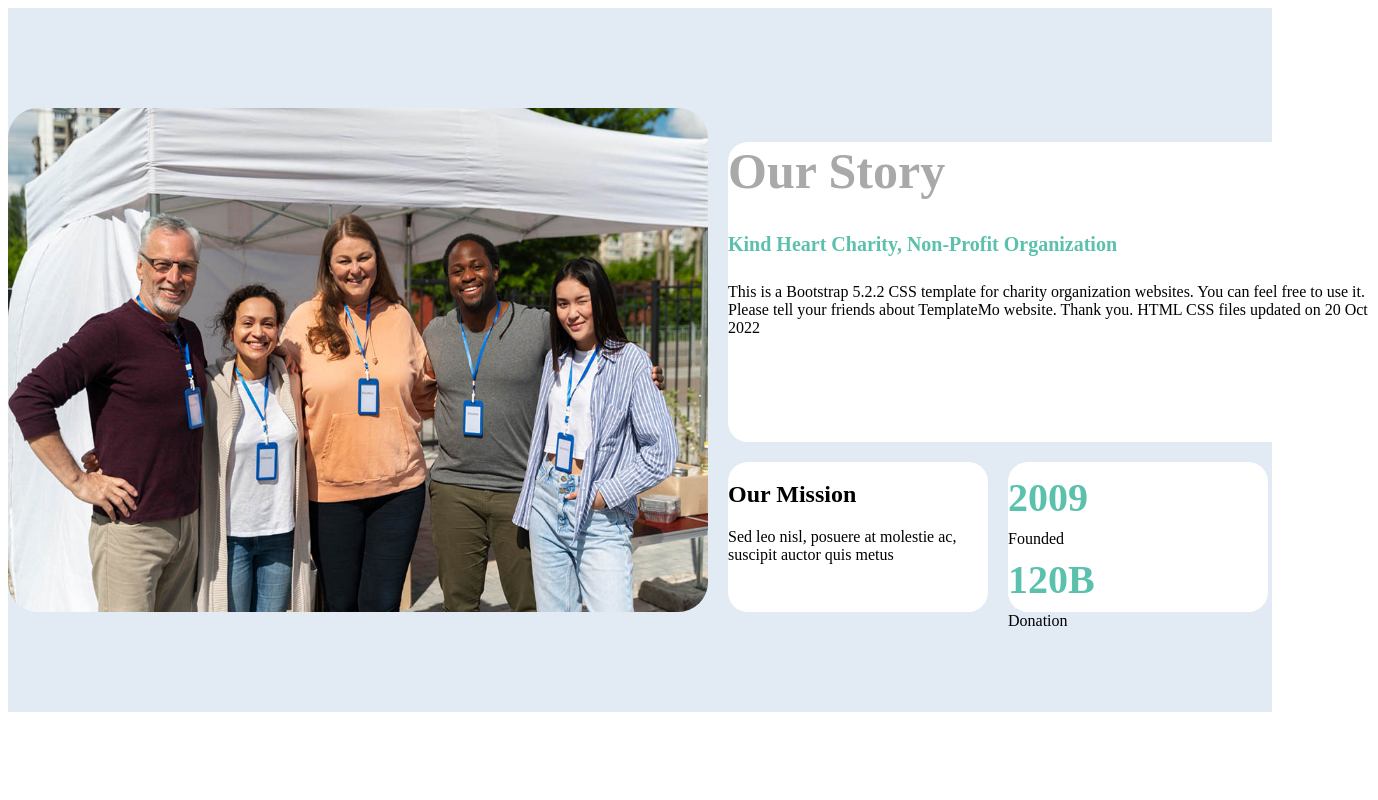
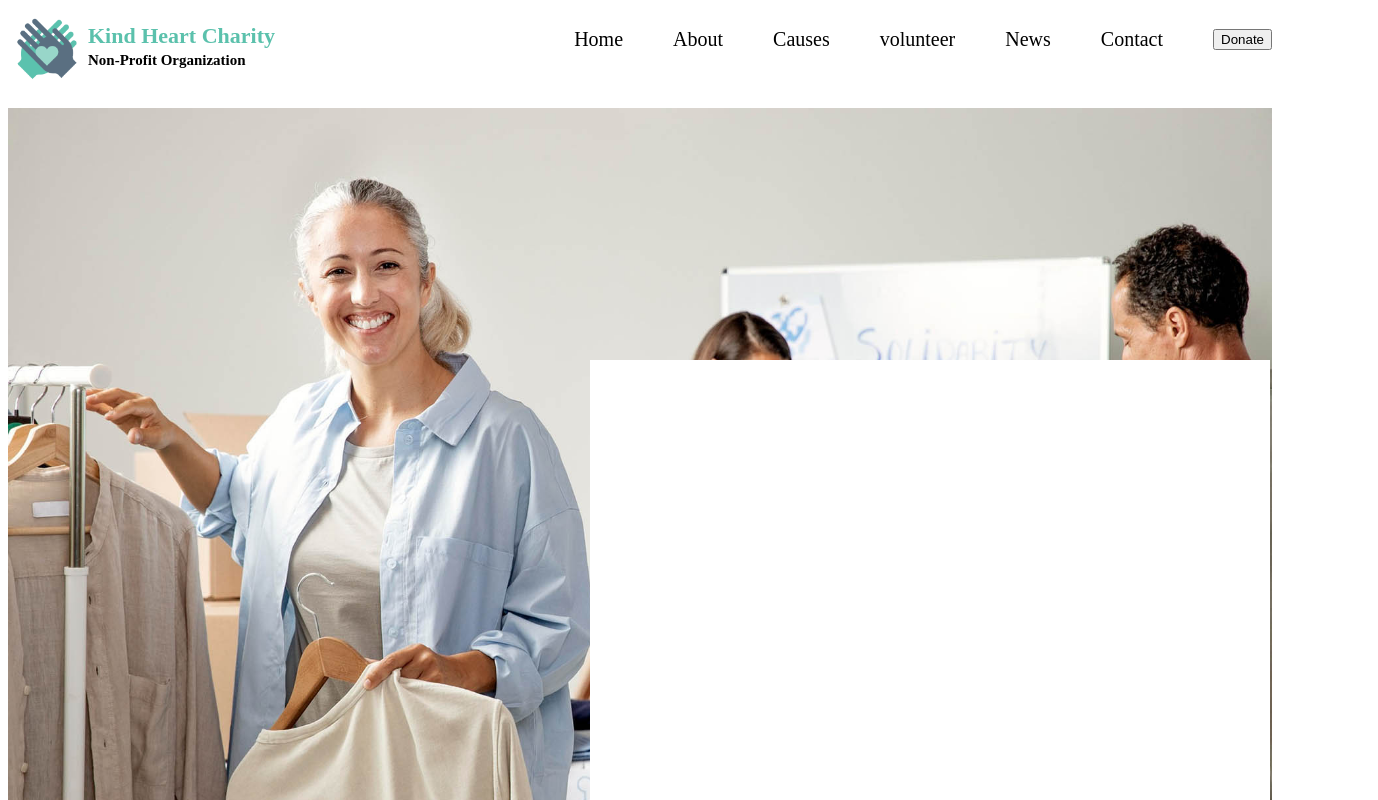
Before and after one commit to priyarana10/blink, a React (Vite) app in the folder blink/: page / in a window 1280 px wide. Shown: the top 800 px of the page, 1378 px wide, since content can reach past the window. Built offline with nearby package versions, Linux system fonts and the light colour scheme.

Commit message:
new update

```diff
--- a/blink/src/App.jsx
+++ b/blink/src/App.jsx
@@ -1,5 +1,6 @@
 import React from 'react'
 import './App.css'
+import Navbar from"./assets/Navbar/Navbar"
 import Cards from "./assets/Transition cards/Cards"
 import Home from './assets/Home/Home'
 import About from './assets/About/About'
@@ -8,9 +9,10 @@ function App() {
 
   return (
     <>
-    {/* <Home/> */}
+    <Navbar/>
+    <Home/>
     {/* <Cards/> */}
-    <About/>
+    {/* <About/> */}
     </>
   )
 }
--- a/blink/src/assets/About/About.css
+++ b/blink/src/assets/About/About.css
@@ -6,54 +6,71 @@
     padding-bottom: 100px;
 }
 .page{
-    max-width: 1400px;
+    max-width: 1500px;
     margin: 0 auto;
     display: flex;
     gap: 20px;
 }
+.leftside{
+    max-width: 750px;
+}
+.rightside{
+    max-width: 750px;
+}
 .screen{
-    width: 700px;
+    width: 100%;
     height: 100%;
     border-radius: 30px;
 }
 .two2{
     display: flex;
+    margin-top: 20px;
+    font-size: 10px;
+
 }
 .part1{
     background-color: white;
     border-radius: 20px;
-    height: 150px;
-    width: 260px;
-    margin-top: 20px;
-    /* padding: 30px; */
+    padding-left: 14px;
+
 }
 .part2{
     background-color: white;
     border-radius: 20px;
-    height: 150px;
-    width: 260px;
-    margin-top: 20px;
-    margin-left: 20px;
-    /* padding: 30px; */
+   padding: 20px;
+    display: column;
     line-height: 0.50;
 }
 .one1{
     background-color: white;
     border-radius: 20px;
-    height: 300px;
-    width: 650px;
-
 
 }
 .numm{
     color: rgb(91, 193, 172);
     font-size: 40px;
 }
+.num1{
+    font-size: 20px;
+}
 .secondline{
     color:rgb(91, 193, 172) ;
     font-size: 20px;
+    line-height: 0.20   ;
 }
 .heading{
     color: darkgrey;
     font-size: 50px;
 }
+.head2{
+    color: rgb(91, 193, 172);
+    font-size: 30px;
+    line-height: 0.20;
+}
+.para{
+    font-size: 20px;
+    letter-spacing: 0.75;
+}
+.ull{
+    list-style: hide;
+}
--- a/blink/src/assets/About/About.jsx
+++ b/blink/src/assets/About/About.jsx
@@ -11,12 +11,17 @@ const About = () => {
             <div className="one1">
                 <h1 className="heading">Our Story</h1>
                 <h4 className="secondline">Kind Heart Charity, Non-Profit Organization</h4>
-                <p className="para">This is a Bootstrap 5.2.2 CSS template for charity organization websites. You can feel free to use it. Please tell your friends about TemplateMo website. Thank you. HTML CSS files updated on 20 Oct 2022</p>
+                <p className="para">This is a Bootstrap 5.2.2 CSS template for charity organization websites.<br></br> You can feel free to use it. Please tell your friends about TemplateMo<br></br> website. Thank you. HTML CSS files updated on 20 Oct 2022</p>
             </div>
             <div className="two2">
                 <div className="part1">
                     <h2 className="head2">Our Mission</h2>
-                    <p className="para2">Sed leo nisl, posuere at molestie ac, suscipit auctor quis metus</p>
+                    <p className="para">Sed leo nisl, posuere at<br></br> molestie ac, suscipit auctor<br></br> quis metus
+                        <ul className='ull'>
+                            <li>Charity Theme</li>
+                            <li>Semantic HTML</li>
+                        </ul>
+                    </p>
 
                 </div>
                 <div className="part2">
--- a/blink/src/assets/Home/Home.css
+++ b/blink/src/assets/Home/Home.css
@@ -2,11 +2,40 @@ body html{
     overflow-x: hidden;
 }
 .imgss{
-    height: 100%;
+    width: 100%;
+    min-height: 680px;
     position: relative;
-    display: block;
 
 }
 .caption{
-    background-color: white
+    background-color: white;
+    position: absolute;
+    top: 360px;
+    right: 10px;
+    min-width: 680px;
+    min-height: 100%;
+
 }
+.human{
+    rotate: 90deg;
+}
+/* .carosal{
+    justify-content: space-evenly;
+
+} */
+/* .pre{
+    rotate: 180deg;
+    border-radius: 50%;
+    border: hidden;
+    position: absolute;
+    top: 500px;
+    background-color: darkgray;
+}
+.next{
+    border-radius: 50%;
+    border: hidden;
+    position: absolute;
+    top: 500px;
+    right: 10px;
+    background-color: darkgray;
+} */
--- a/blink/src/assets/Home/Home.jsx
+++ b/blink/src/assets/Home/Home.jsx
@@ -7,11 +7,19 @@ const Home = () => {
                 <div className="mainimg">
                     <img src="public/imagehome.jpg" alt="" className='imgss' />
                     <div className="caption">
-                    <h1 className="human">Humanity</h1>
-                    <p className="lines"></p>
+                        <h1 className="human"></h1>
+                        <p className="lines"></p>
                     </div>
                 </div>
             </div>
+            {/* <div className="carosal">
+                <button className="pre">
+                    <img src="public/buttn.png" alt="" />
+                </button>
+                <button className="next">
+                    <img src="public/buttn.png" alt="" />
+                </button>
+            </div> */}
 
         </>
     )
--- a/blink/src/assets/Navbar/Navbar.css
+++ b/blink/src/assets/Navbar/Navbar.css
@@ -0,0 +1,43 @@
+.nav{
+    background-color: white;
+    width: auto;
+    height: 100px;
+}
+.menu{
+    max-width: 1300px;
+    margin: 0 auto;
+    display: flex;
+    justify-content: space-between;
+    cursor: pointer;
+}
+.brand{
+    width: 80px;
+    height: auto;
+    max-width: 100%;
+}
+.list{
+    list-style: none;
+    display: flex;
+    gap: 50px;
+    align-items: center;
+    font-size: 20px;
+}
+.logo{
+    display: flex;
+    font-size: 22px;
+    font-weight: bold;
+}
+.org{
+    vertical-align: middle;
+    display: inline-block;
+    color: rgb(91, 193, 172);
+    margin-top: 17px;
+    line-height: 1;
+}
+small{
+    color: black;
+    font-size: 15px;
+}
+.list:hover{
+    color: rgb(91, 193, 172);
+}
--- a/blink/src/assets/Navbar/Navbar.jsx
+++ b/blink/src/assets/Navbar/Navbar.jsx
@@ -0,0 +1,32 @@
+import React from 'react'
+import "./Navbar.css"
+const Navbar = () => {
+  return (
+    <>
+    <div className="nav">
+        <div className="menu">
+            <div className="logo">
+                <img src="public/logo.png" alt="" className="brand" />
+                <span className="org">Kind Heart Charity
+                    <br></br>
+                    <small>Non-Profit Organization</small>
+                </span>
+            </div>
+            <div className="items">
+            <ul className="list">
+                <li>Home</li>
+                <li>About</li>
+                <li>Causes</li>
+                <li>volunteer</li>
+                <li>News</li>
+                <li>Contact</li>
+                <button className='donate'>Donate</button>
+             </ul>
+            </div>
+        </div>
+    </div>
+    </>
+  )
+}
+
+export default Navbar
--- a/blink/src/assets/Transition cards/Cards.css
+++ b/blink/src/assets/Transition cards/Cards.css
@@ -44,7 +44,7 @@ and (max-device-width : 480px) {
     /* display: block; */
     flex-wrap: wrap;
     align-items: center;
-    margin-left: 30px;
+
   }
 
   .card1:hover{
```
Also changed, not shown: blink/public/buttn.png (added), blink/public/logo.png (added).
